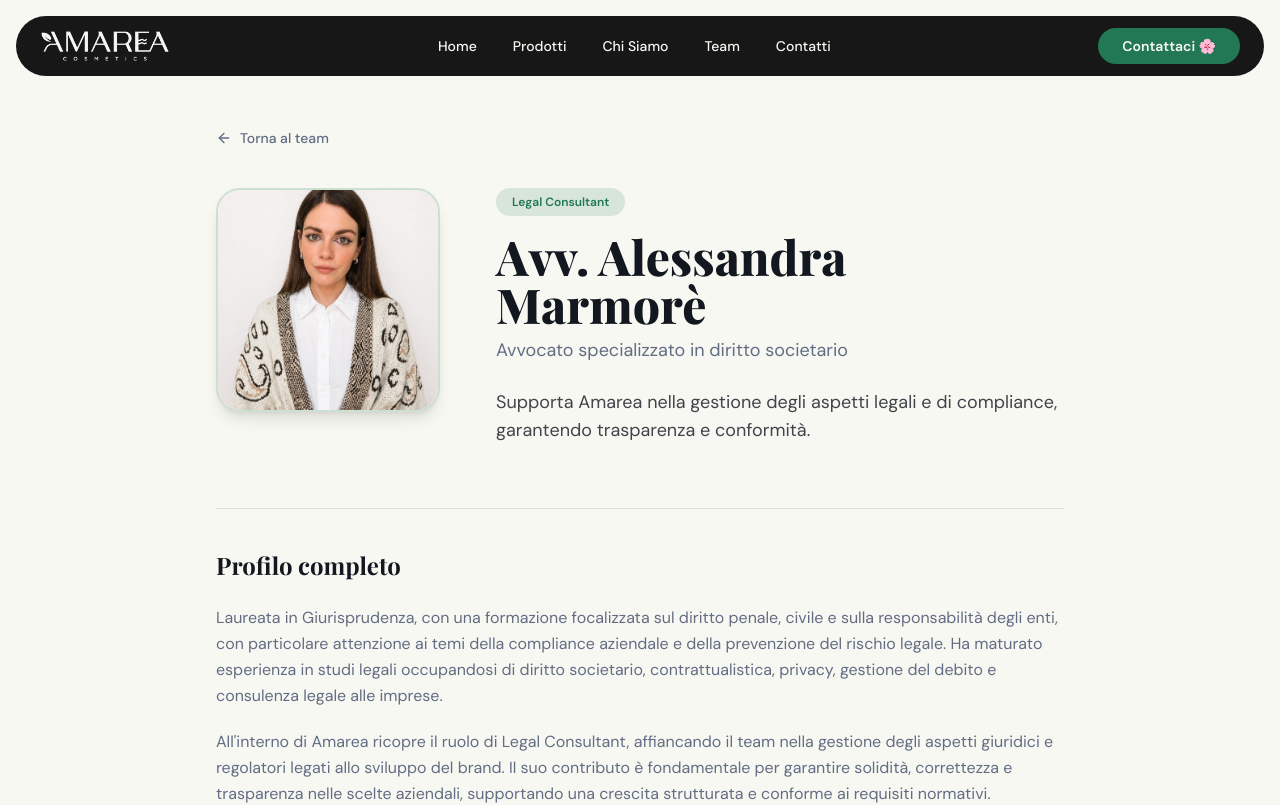
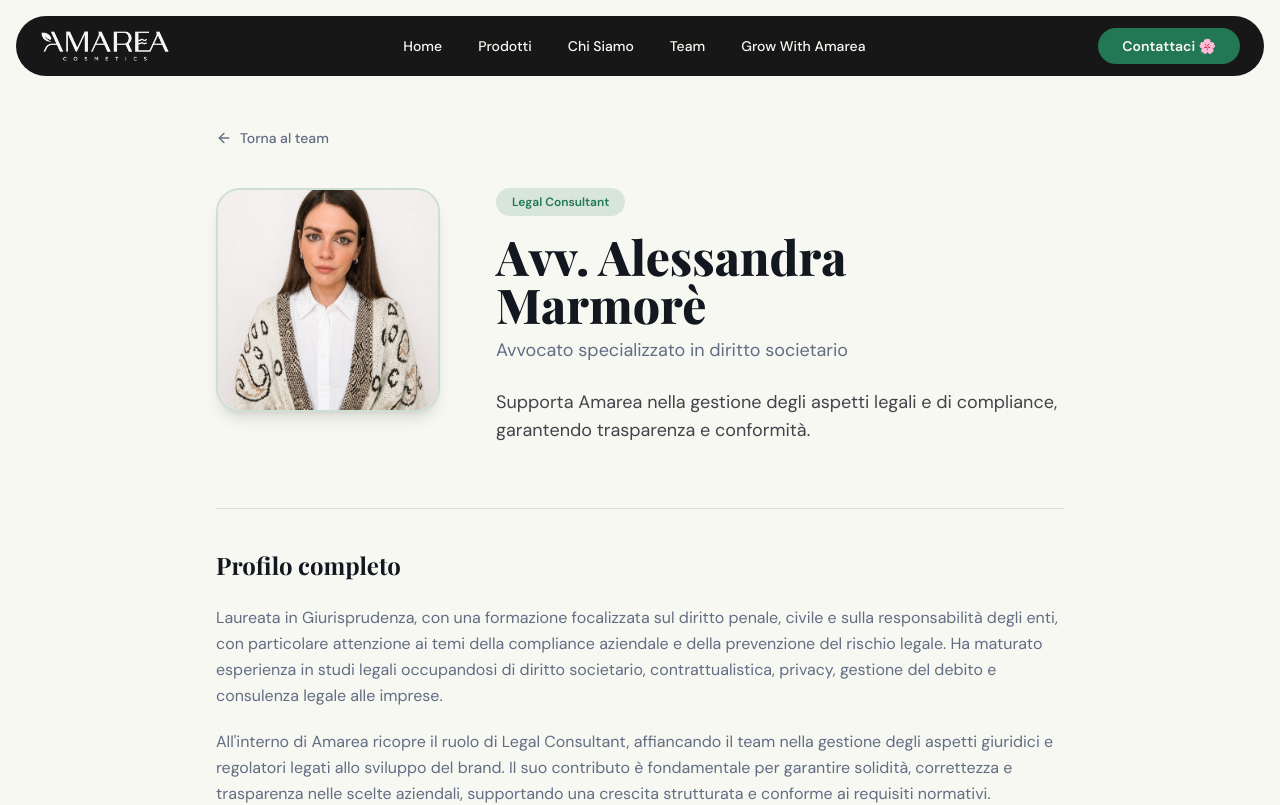
Before and after one commit to amarea-tech/amarea-3.0, a React (Vite) app: page /team/alessandra-marmore in a window 1280 px wide. Shown: the top 805 px of the page. Built offline with nearby package versions, Linux system fonts and the light colour scheme; the HTML template or start-up script is replaced by a standard one; a web font is replaced by a local one.

Commit message:
Changes
Co-authored-by: amarea-tech <278781797+amarea-tech@users.noreply.github.com>

```diff
--- a/src/components/Navbar.tsx
+++ b/src/components/Navbar.tsx
@@ -9,7 +9,7 @@ const navLinks = [
   { label: "Prodotti", href: "/#prodotti" },
   { label: "Chi Siamo", href: "/#chi-siamo" },
   { label: "Team", href: "/#team" },
-  { label: "Contatti", href: "/#contatti" },
+  { label: "Grow With Amarea", href: "/#contatti" },
 ];
 
 const Navbar = () => {
```
